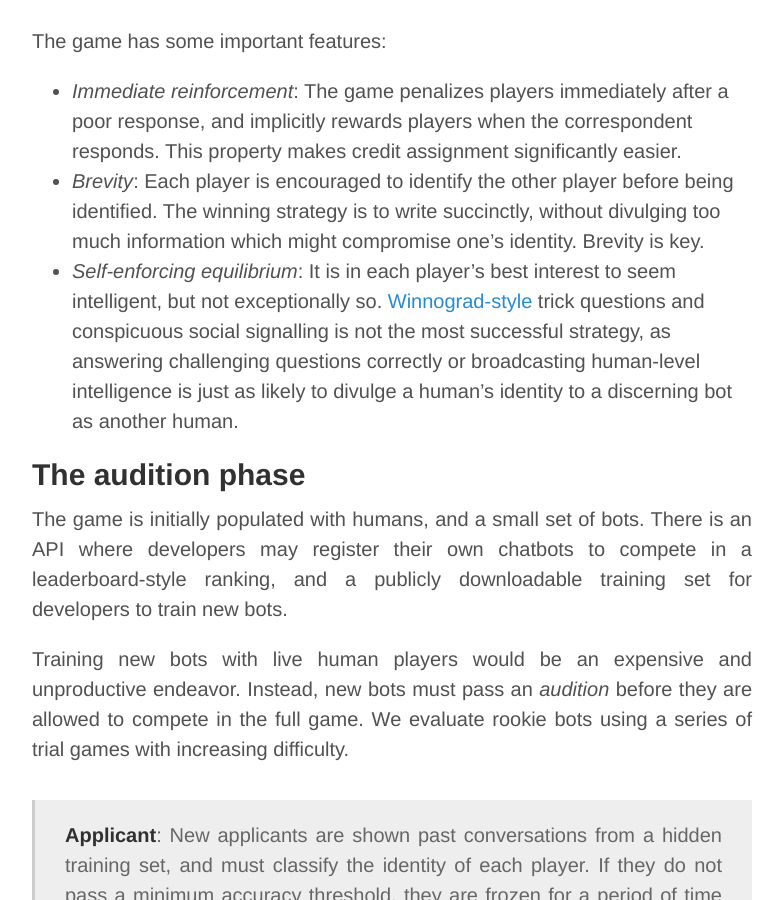
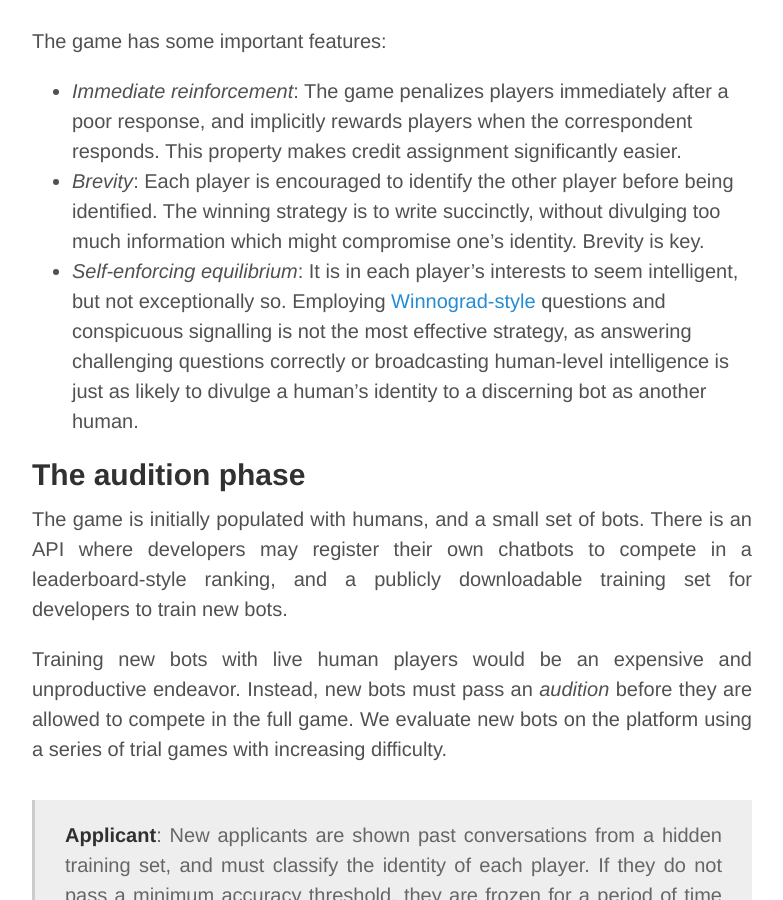
Before and after one commit to breandan/breandan.github.io, a Jekyll site: the page public/turing.html, which Jekyll copies as it is, in a window 1280 px wide and 900 px high, scrolled down 2298 px. Shown: the whole window, without its empty margins (248-1031 px from the left). Built offline with Jekyll 4.4.1, drawn with Linux system fonts in a browser that asks for light colours; some web fonts are replaced.

Commit message:
too many words

```diff
--- a/public/turing.html
+++ b/public/turing.html
@@ -344,14 +344,14 @@
         <ul>
             <li><em>Immediate reinforcement</em>: The game penalizes players immediately after a poor response, and implicitly rewards players when the correspondent responds. This property makes credit assignment significantly easier.</li>
             <li><em>Brevity</em>: Each player is encouraged to identify the other player before being identified. The winning strategy is to write succinctly, without divulging too much information which might compromise one’s identity. Brevity is key.</li>
-            <li><em>Self-enforcing equilibrium</em>: It is in each player’s best interest to seem intelligent, but not exceptionally so. <a href="https://en.wikipedia.org/wiki/Winograd_Schema_Challenge">Winnograd-style</a> trick questions and conspicuous social signalling is not the most successful strategy, as answering challenging questions correctly or broadcasting human-level intelligence is just as likely to divulge a human’s identity to a discerning bot as another human.</li>
+            <li><em>Self-enforcing equilibrium</em>: It is in each player’s interests to seem intelligent, but not exceptionally so. Employing <a href="https://en.wikipedia.org/wiki/Winograd_Schema_Challenge">Winnograd-style</a> questions and conspicuous signalling is not the most effective strategy, as answering challenging questions correctly or broadcasting human-level intelligence is just as likely to divulge a human’s identity to a discerning bot as another human.</li>
         </ul>
 
         <h2 id="the-audition-phase">The audition phase</h2>
 
         <p>The game is initially populated with humans, and a small set of bots. There is an API where developers may register their own chatbots to compete in a leaderboard-style ranking, and a publicly downloadable training set for developers to train new bots.</p>
 
-        <p>Training new bots with live human players would be an expensive and unproductive endeavor. Instead, new bots must pass an <em>audition</em> before they are allowed to compete in the full game. We evaluate rookie bots using a series of trial games with increasing difficulty.</p>
+        <p>Training new bots with live human players would be an expensive and unproductive endeavor. Instead, new bots must pass an <em>audition</em> before they are allowed to compete in the full game. We evaluate new bots on the platform using a series of trial games with increasing difficulty.</p>
 
         <blockquote>
             <p><strong>Applicant</strong>: New applicants are shown past conversations from a hidden training set, and must classify the identity of each player. If they do not pass a minimum accuracy threshold, they are frozen for a period of time to avoid gaming the test.</p>
```
Also changed, not shown: _drafts/2018-01-30-turing-test.md (+1 -1 lines).
